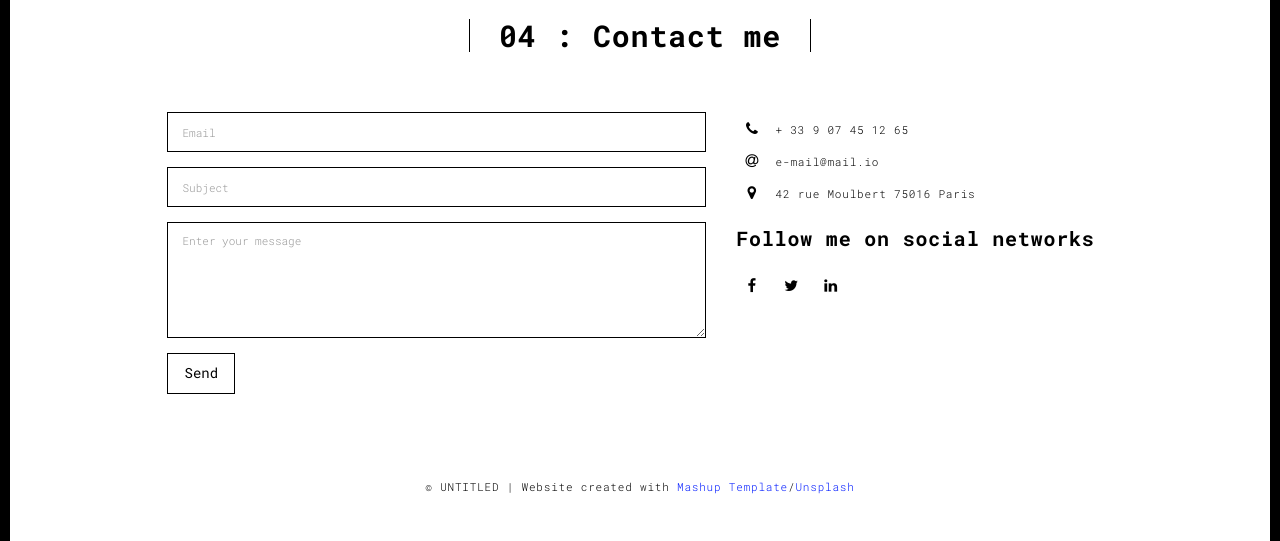
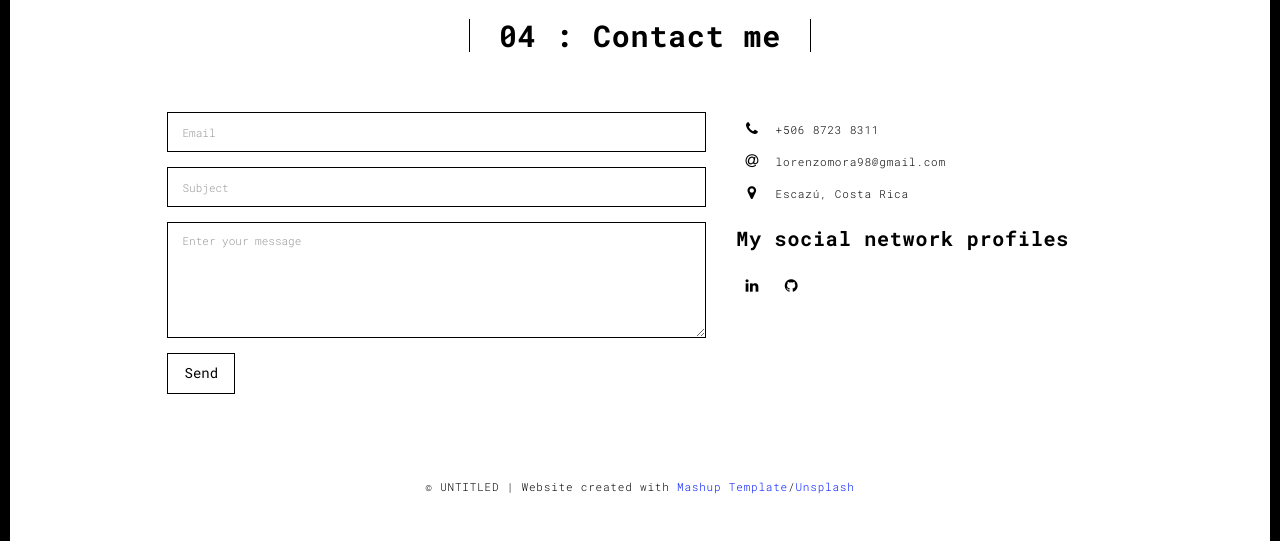
Before and after one commit to Lorenzomb98/Portfolio, a Flask app: page /contact.html in a window 1280 px wide. Shown: the part 90-631 px from the top of the page. Run offline with Flask 3, Linux system fonts and the light colour scheme; some libraries are stand-ins or nearby versions.

Commit message:
Initial changes

```diff
--- a/server.py
+++ b/server.py
@@ -5,7 +5,7 @@ app = Flask(__name__)
 
 @app.route('/')
 def homepage():
-    return render_template('index.html')
+    return render_template('home.html')
 
 @app.route('/<path:subpath>')
 def show_subpath(subpath):
--- a/templates/contact.html
+++ b/templates/contact.html
@@ -82,30 +82,27 @@
                         <span class="fa-icon">
                           <i class="fa fa-phone" aria-hidden="true"></i>
                         </span>
-                        + 33 9 07 45 12 65
+                        +506 8723 8311
                       </li>
                       <li>
                         <span class="fa-icon">
                           <i class="fa fa-at" aria-hidden="true"></i>
                         </span>
-                        e-mail@mail.io
+                        lorenzomora98@gmail.com
                       </li>
                       <li>
                         <span class="fa-icon">
                           <i class="fa fa fa-map-marker" aria-hidden="true"></i>
                         </span>
-                        42 rue Moulbert 75016 Paris
+                        Escazú, Costa Rica
                       </li>
                     </ul>
-                    <h3>Follow me on social networks</h3>
-                    <a href="http://www.facebook.com" title="" class="fa-icon">
-                      <i class="fa fa-facebook"></i>
+                    <h3>My social network profiles</h3>
+                    <a href="https://www.linkedin.com/in/lorenzo-mora-beck-727bb4203/" title="" class="fa-icon">
+                      <i class="fa fa-linkedin"></i>
                     </a>
-                    <a href="http://www.twitter.com" title="" class="fa-icon">
-                      <i class="fa fa-twitter"></i>
-                    </a>
-                    <a href="http://www.linkedin.com" title="" class="fa-icon">
-                      <i class="fa fa-linkedin"></i>
+                    <a href="https://github.com/Lorenzomb98" title="" class="fa-icon">
+                      <i class="fa fa-github"></i>
                     </a>
 
                   </div>
--- a/templates/index.html
+++ b/templates/home.html
@@ -61,7 +61,7 @@
               <h1>Hello,<br>
                 <span id="typed-strings">
                   <span>I'm Lorenzo Mora</span>
-                  <span>Python Learner</span>
+                  <span>Aspiring Developer</span>
                   <span>Chasing my dreams</span>
                 </span>
                 <span id="typed"></span>
--- a/templates/works.html
+++ b/templates/works.html
@@ -77,8 +77,8 @@
                     </a>
                     <div class="card-container card-container-lg">
                       <h4>001/006</h4>
-                      <h3>Fringilla sit amet</h3>
-                      <p>Nulla facilisi. Vivamus vestibulum, elit in scelerisque ultricies.</p>
+                      <h3>Password checker</h3>
+                      <p>This program checks if your password has been leaked by using the Pwnedpasswords API</p>
                       <a href="./work.html" title="" class="btn btn-default">Discover</a>
                     </div>
                   </div>
@@ -88,7 +88,7 @@
                     </a>
                     <div class="card-container card-container-lg">
                       <h4>002/006</h4>
-                      <h3>Nulla scelerisque</h3>
+                      <h3>Image Recognizer</h3>
                       <p>Proin pharetra metus id iaculis dignissim. In aliquet lorem ut ex ullamcorper.</p>
                       <a href="./work.html" title="" class="btn btn-default">Discover</a>
                     </div>
```
Also changed, not shown: templates/about.html (+12 -14 lines), static/assets/images/profil.jpg (deleted), static/assets/images/profile.jpeg (added).
